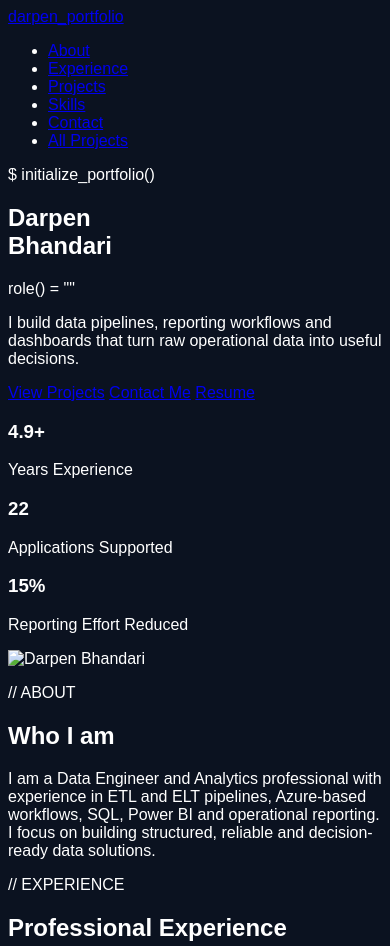
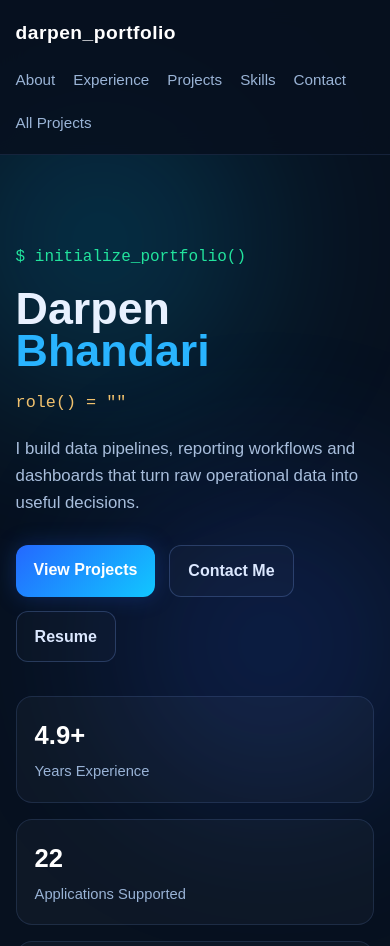
Before and after one commit to Darpen24/Darpen-Portfolio, a plain HTML site: page index.html in a window 390 px wide. Shown: the top 946 px of the page. Drawn offline with Linux system fonts and the light colour scheme.

Commit message:
Update style.css

```diff
--- a/assets/style.css
+++ b/assets/style.css
@@ -1,5 +1,369 @@
+* {
+  margin: 0;
+  padding: 0;
+  box-sizing: border-box;
+}
+
+html {
+  scroll-behavior: smooth;
+}
+
 body {
-  background: #0b1220;
+  font-family: Arial, sans-serif;
+  background: #07111f;
+  color: #e8f1ff;
+  line-height: 1.6;
+  overflow-x: hidden;
+}
+
+body::before,
+body::after {
+  content: "";
+  position: fixed;
+  width: 320px;
+  height: 320px;
+  border-radius: 50%;
+  filter: blur(90px);
+  z-index: -1;
+  opacity: 0.18;
+}
+
+body::before {
+  background: #00c2ff;
+  top: 80px;
+  left: -60px;
+}
+
+body::after {
+  background: #2a5fff;
+  bottom: 40px;
+  right: -40px;
+}
+
+img {
+  max-width: 100%;
+  display: block;
+}
+
+a {
+  text-decoration: none;
+  color: inherit;
+}
+
+.container {
+  width: min(1120px, 92%);
+  margin: 0 auto;
+}
+
+.navbar {
+  position: sticky;
+  top: 0;
+  z-index: 1000;
+  background: rgba(7, 17, 31, 0.88);
+  backdrop-filter: blur(12px);
+  border-bottom: 1px solid rgba(130, 170, 255, 0.12);
+}
+
+.nav-wrap {
+  display: flex;
+  justify-content: space-between;
+  align-items: center;
+  padding: 18px 0;
+  gap: 18px;
+}
+
+.logo {
+  font-size: 1.2rem;
+  font-weight: 700;
+  color: #ffffff;
+  letter-spacing: 0.5px;
+}
+
+.nav-links {
+  list-style: none;
+  display: flex;
+  gap: 18px;
+  flex-wrap: wrap;
+}
+
+.nav-links a {
+  color: #9ab4d6;
+  font-size: 0.95rem;
+}
+
+.nav-links a:hover {
+  color: #ffffff;
+}
+
+.hero {
+  padding: 90px 0 60px;
+}
+
+.hero-grid {
+  display: grid;
+  grid-template-columns: 1.2fr 0.8fr;
+  gap: 40px;
+  align-items: center;
+}
+
+.terminal-line {
+  color: #22e39d;
+  font-family: "Courier New", monospace;
+  margin-bottom: 16px;
+  font-size: 1rem;
+}
+
+.hero-text h1 {
+  font-size: clamp(2.8rem, 8vw, 5rem);
+  line-height: 0.95;
+  margin-bottom: 18px;
+  font-weight: 800;
+}
+
+.hero-text h1 span {
+  color: #29b4ff;
+}
+
+.role-line {
+  color: #f0c16d;
+  font-family: "Courier New", monospace;
+  font-size: 1.05rem;
+  margin-bottom: 20px;
+}
+
+#typing-text {
+  color: #22e39d;
+}
+
+.hero-desc {
+  color: #a8bedc;
+  max-width: 620px;
+  margin-bottom: 28px;
+  font-size: 1.05rem;
+}
+
+.hero-buttons,
+.contact-links {
+  display: flex;
+  gap: 14px;
+  flex-wrap: wrap;
+}
+
+.btn {
+  padding: 12px 18px;
+  border-radius: 12px;
+  font-weight: 700;
+  transition: transform 0.2s ease, box-shadow 0.2s ease, background 0.2s ease;
+}
+
+.btn:hover {
+  transform: translateY(-2px);
+}
+
+.btn-primary {
+  background: linear-gradient(135deg, #2468ff, #11c7ff);
   color: white;
-  font-family: Arial, sans-serif;
+  box-shadow: 0 0 22px rgba(36, 104, 255, 0.25);
 }
+
+.btn-secondary {
+  border: 1px solid rgba(130, 170, 255, 0.24);
+  color: #dce8ff;
+  background: rgba(255, 255, 255, 0.02);
+}
+
+.stats {
+  display: grid;
+  grid-template-columns: repeat(3, 1fr);
+  gap: 16px;
+  margin-top: 34px;
+}
+
+.stat-card {
+  background: rgba(255, 255, 255, 0.03);
+  border: 1px solid rgba(130, 170, 255, 0.14);
+  border-radius: 16px;
+  padding: 18px;
+}
+
+.stat-card h3 {
+  font-size: 1.6rem;
+  color: #ffffff;
+  margin-bottom: 4px;
+}
+
+.stat-card p {
+  color: #99b3d6;
+  font-size: 0.92rem;
+}
+
+.hero-visual {
+  display: flex;
+  justify-content: center;
+}
+
+.profile-card {
+  width: 100%;
+  max-width: 380px;
+  background: rgba(255, 255, 255, 0.03);
+  border: 1px solid rgba(130, 170, 255, 0.14);
+  border-radius: 22px;
+  padding: 18px;
+  box-shadow: 0 0 30px rgba(17, 199, 255, 0.09);
+}
+
+.profile-img {
+  width: 100%;
+  border-radius: 16px;
+  object-fit: cover;
+}
+
+.section {
+  padding: 70px 0;
+}
+
+.alt-bg {
+  background: rgba(255, 255, 255, 0.02);
+}
+
+.section-tag {
+  color: #4fa5ff;
+  font-family: "Courier New", monospace;
+  margin-bottom: 10px;
+  letter-spacing: 0.8px;
+}
+
+h2, h1 {
+  margin-bottom: 16px;
+}
+
+.section-text {
+  color: #a8bedc;
+  max-width: 760px;
+}
+
+.timeline-card,
+.project-card,
+.contact-box {
+  background: rgba(255, 255, 255, 0.03);
+  border: 1px solid rgba(130, 170, 255, 0.14);
+  border-radius: 18px;
+  padding: 24px;
+  margin-top: 20px;
+}
+
+.timeline-card ul {
+  margin-top: 14px;
+  padding-left: 20px;
+  color: #c7d6ee;
+}
+
+.subtext {
+  color: #4fa5ff;
+  margin-top: 6px;
+}
+
+.section-head {
+  display: flex;
+  justify-content: space-between;
+  align-items: end;
+  gap: 16px;
+  margin-bottom: 20px;
+}
+
+.text-link {
+  color: #22e39d;
+  font-weight: 700;
+}
+
+.project-grid {
+  display: grid;
+  grid-template-columns: repeat(3, 1fr);
+  gap: 22px;
+}
+
+.project-card {
+  padding: 0;
+  overflow: hidden;
+  transition: transform 0.25s ease, box-shadow 0.25s ease;
+}
+
+.project-card:hover {
+  transform: translateY(-6px);
+  box-shadow: 0 0 24px rgba(41, 180, 255, 0.12);
+}
+
+.project-img,
+.project-placeholder {
+  width: 100%;
+  height: 210px;
+}
+
+.project-img {
+  object-fit: cover;
+}
+
+.project-placeholder {
+  display: grid;
+  place-items: center;
+  background: linear-gradient(135deg, rgba(36, 104, 255, 0.18), rgba(17, 199, 255, 0.08));
+  color: #9fc8ff;
+  font-weight: 700;
+  text-align: center;
+  padding: 20px;
+}
+
+.project-content {
+  padding: 18px;
+}
+
+.project-label {
+  color: #22e39d;
+  font-size: 0.92rem;
+  font-weight: 700;
+  margin-bottom: 8px;
+}
+
+.skills-wrap {
+  display: flex;
+  flex-wrap: wrap;
+  gap: 12px;
+  margin-top: 18px;
+}
+
+.skills-wrap span {
+  padding: 10px 14px;
+  border-radius: 999px;
+  background: rgba(255, 255, 255, 0.03);
+  border: 1px solid rgba(130, 170, 255, 0.14);
+  color: #dce8ff;
+}
+
+.contact-box {
+  padding: 30px;
+}
+
+.footer {
+  padding: 28px 0 34px;
+  text-align: center;
+  color: #8ca6cb;
+  border-top: 1px solid rgba(130, 170, 255, 0.12);
+}
+
+@media (max-width: 950px) {
+  .hero-grid,
+  .project-grid,
+  .stats {
+    grid-template-columns: 1fr;
+  }
+
+  .nav-wrap {
+    flex-direction: column;
+    align-items: flex-start;
+  }
+
+  .section-head {
+    flex-direction: column;
+    align-items: flex-start;
+  }
+}
```
